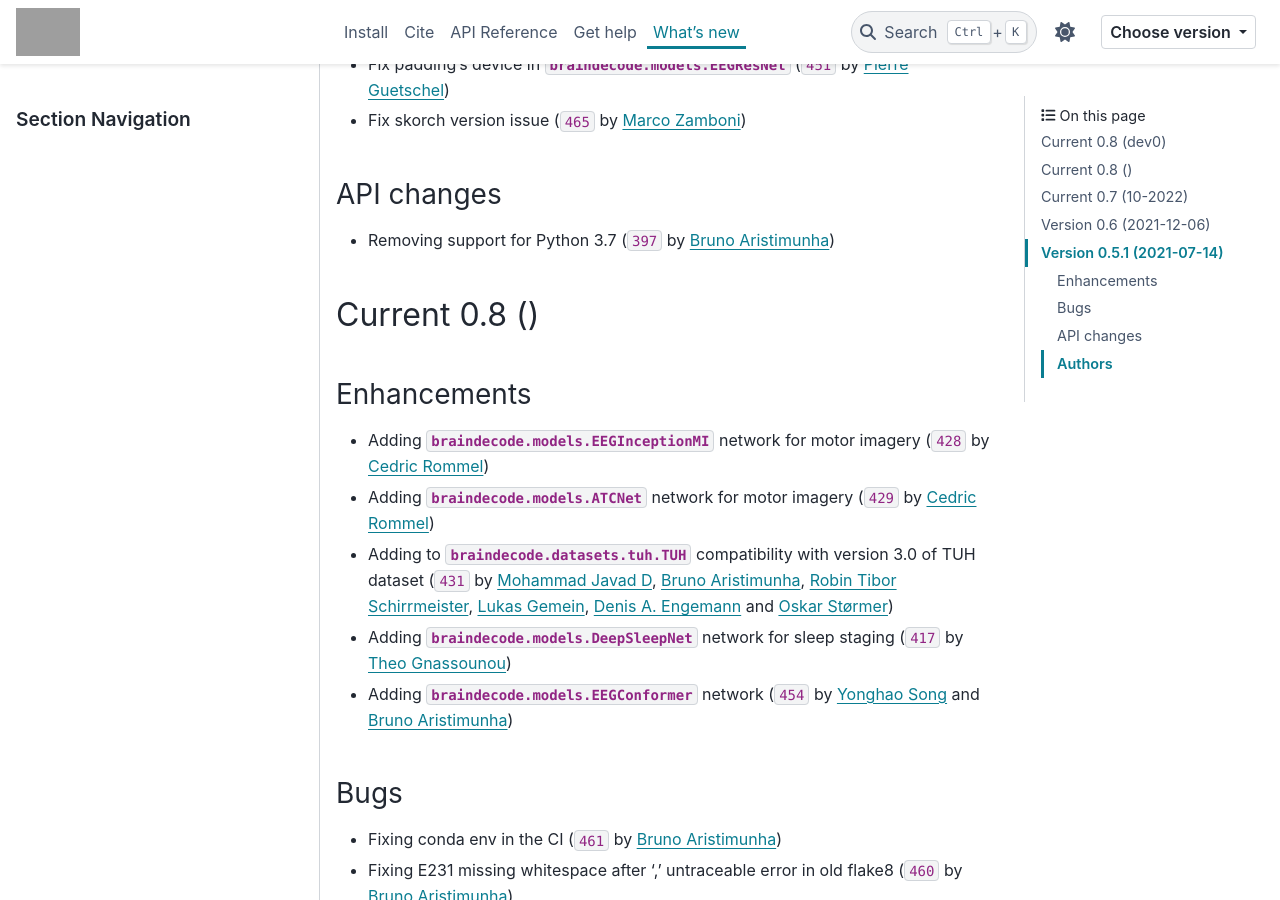
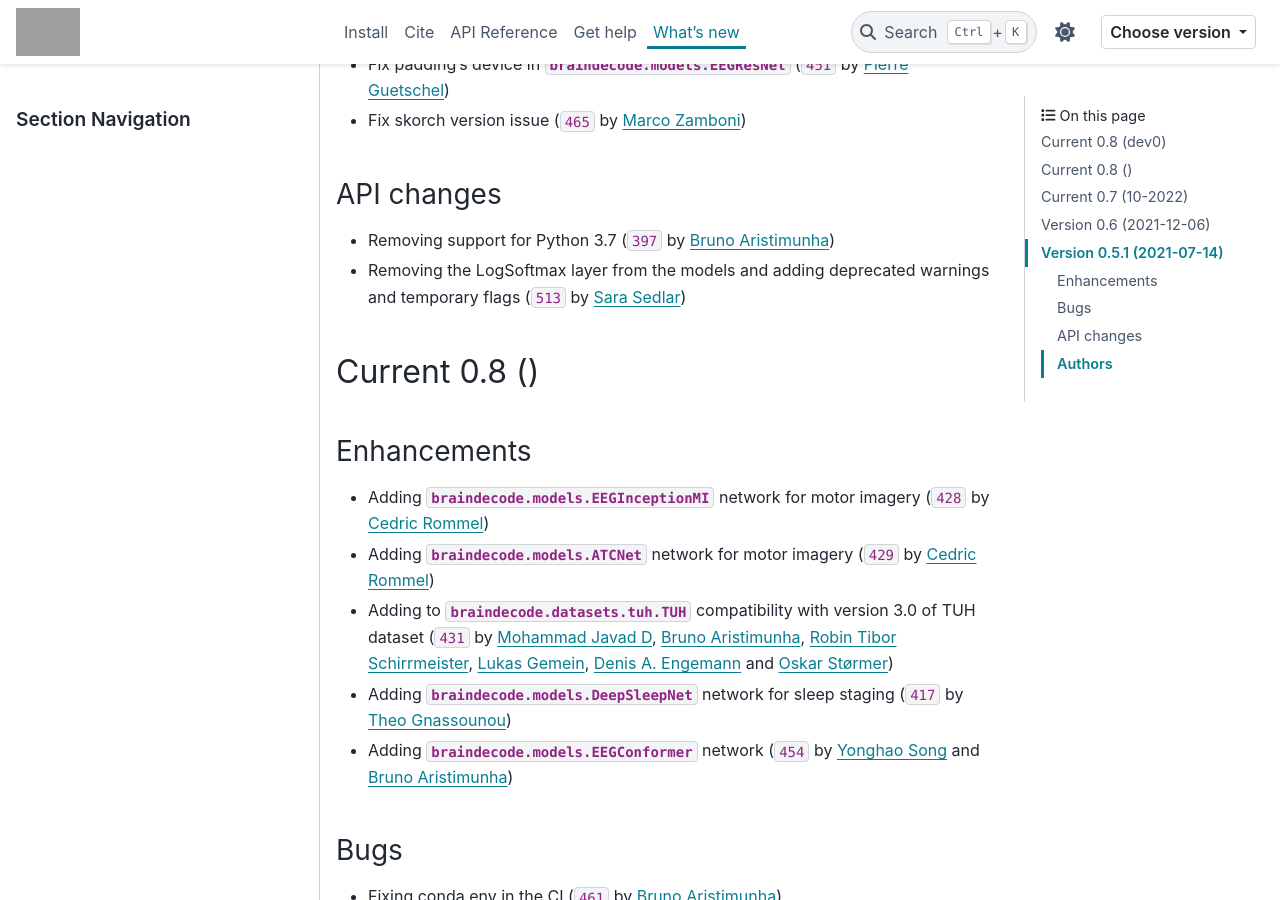
Before and after one commit to braindecode/braindecode, a Sphinx documentation site: the page built from docs/whats_new.rst, in a window 1280 px wide and 900 px high, scrolled down 1945 px. Built offline with Sphinx 7.4.7 and the PyData theme 0.15.4, drawn with Linux system fonts in a browser that asks for light colours; pages that are not in the unit, such as notebooks, are missing from menus; comment, search, counter and statistics services are not loaded; cross-references to code outside the pages are shown as plain code; grey boxes are pictures that could not be loaded.

Commit message:
Updating the whats_new

```diff
--- a/docs/whats_new.rst
+++ b/docs/whats_new.rst
@@ -55,6 +55,7 @@ Bugs
 API changes
 ~~~~~~~~~~~
 - Removing support for Python 3.7 (:gh:`397` by `Bruno Aristimunha`_)
+- Removing the LogSoftmax layer from the models and adding deprecated warnings and temporary flags (:gh:`513` by `Sara Sedlar`_)
 
 .. _changes_0_8_0:
 
```
